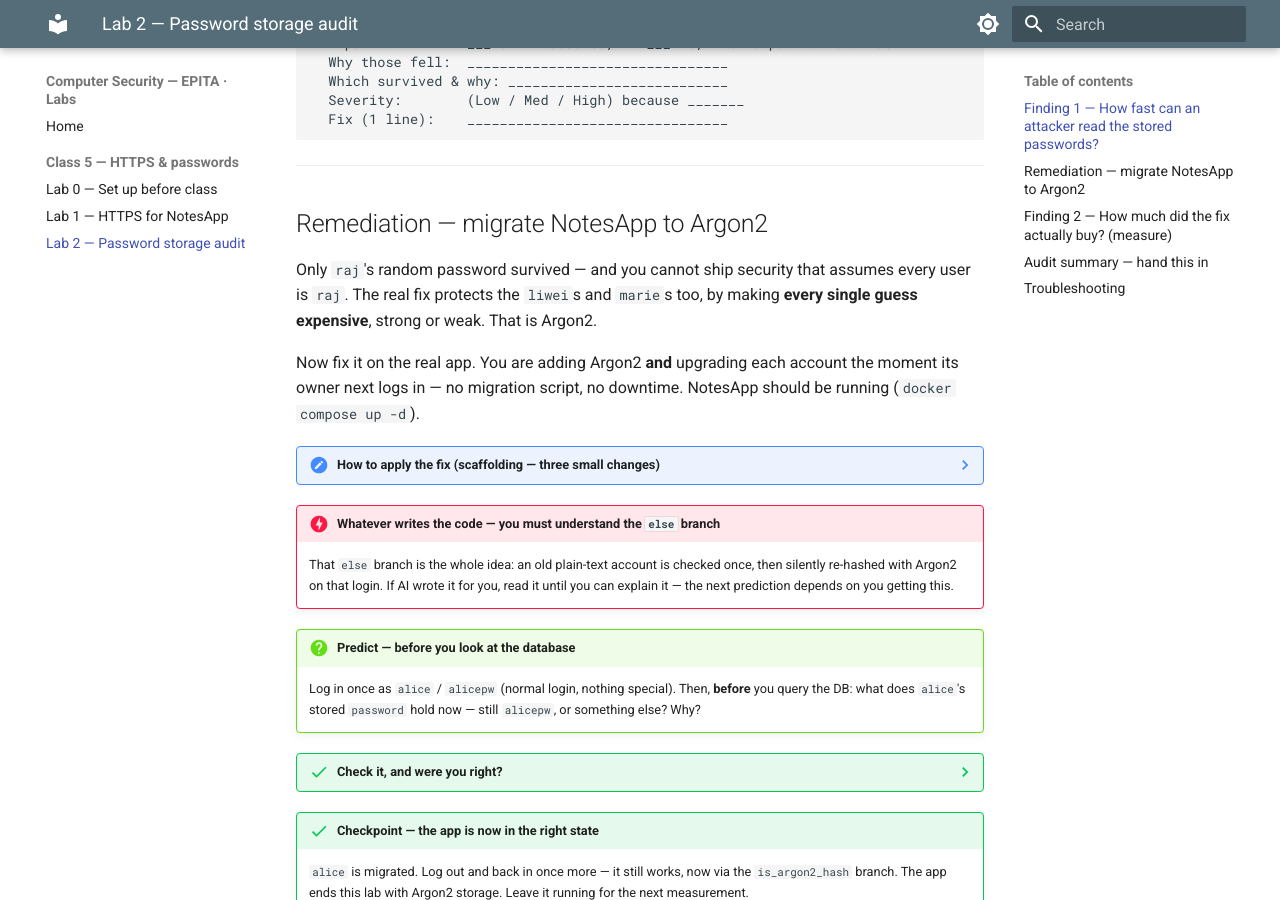
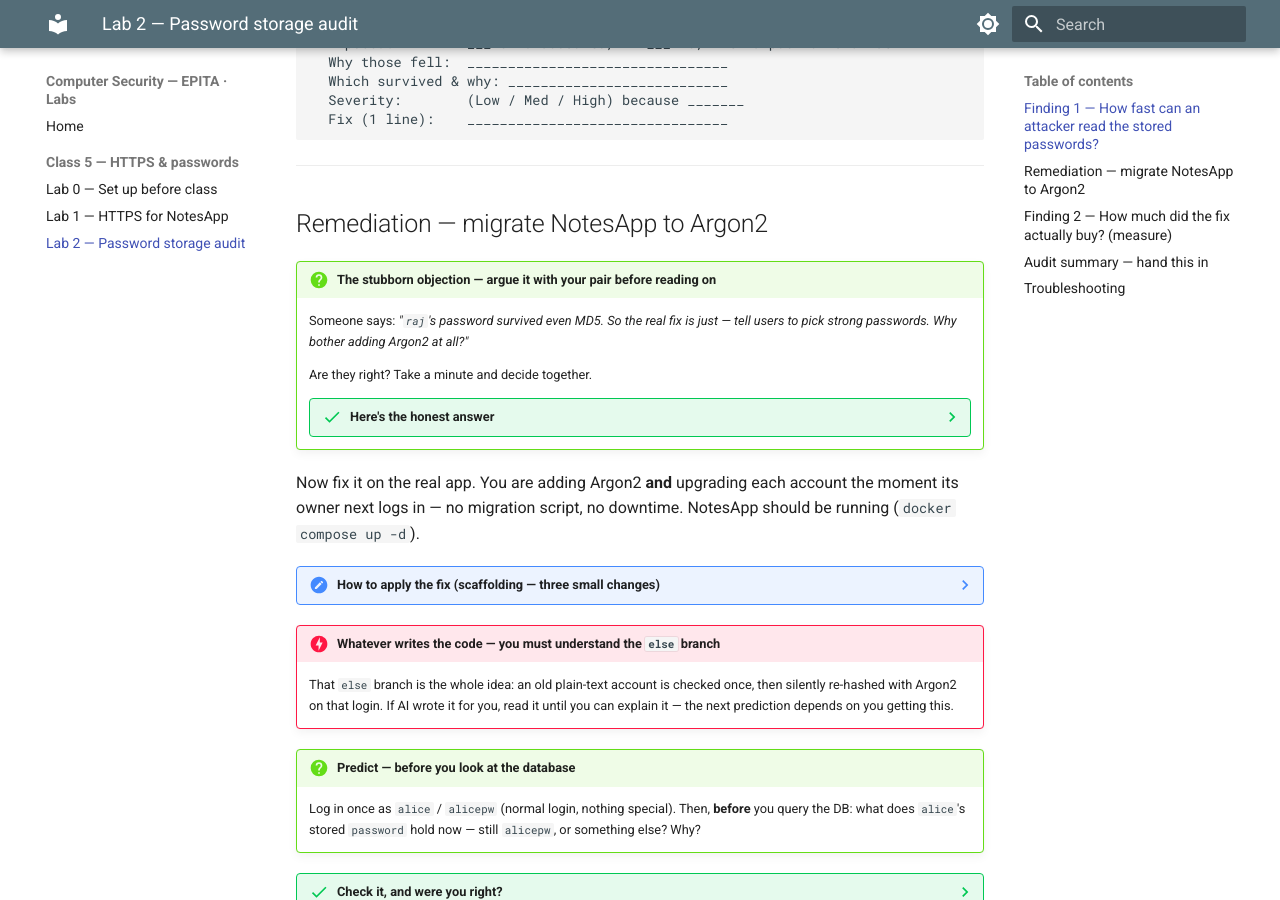
Before and after one commit to KristenPire/epita-security-labs, an MkDocs documentation site: the page built from docs/class5/password-audit.md, in a window 1280 px wide and 900 px high, scrolled down 1434 px. Built offline with MkDocs 1.6.1 and Material for MkDocs 9.7.7, drawn with Linux system fonts in a browser that asks for light colours.

Commit message:
Close the 'just use a strong password' loophole with a devil's-advocate beat
Pose the smart objection (raj survived, so why Argon2?), concede what's true
(strong password protects that user), reframe to the developer's job (protect
the weakest-password majority; you can advise strength but not enforce it).

Co-Authored-By: Claude Opus 4.8 <noreply@anthropic.com>

```diff
--- a/docs/class5/password-audit.md
+++ b/docs/class5/password-audit.md
@@ -131,9 +131,25 @@ FINDING 1 — stored passwords (unsalted MD5)
 
 ## Remediation — migrate NotesApp to Argon2
 
-Only `raj`'s random password survived — and you cannot ship security that assumes every user is
-`raj`. The real fix protects the `liwei`s and `marie`s too, by making **every single guess
-expensive**, strong or weak. That is Argon2.
+!!! question "The stubborn objection — argue it with your pair before reading on"
+    Someone says: *"`raj`'s password survived even MD5. So the real fix is just — tell users to pick
+    strong passwords. Why bother adding Argon2 at all?"*
+
+    Are they right? Take a minute and decide together.
+
+    ??? success "Here's the honest answer"
+        **Half right — and getting the other half exact is the whole point of today.**
+
+        - **True:** a long random password like `raj`'s is hard to crack even with MD5. For *that one
+          account*, the user protected themselves. You are not wrong that strong passwords help.
+        - **But you are the developer, not the user.** Your table holds *everyone*, and most people
+          pick `123456`. The question "is this password store safe?" is answered by the **weakest**
+          password in it, not the strongest — one admin with `password1` is already a breach.
+        - **You can *advise* strong passwords. You cannot *enforce* them.** Argon2 is the one control
+          that protects the users who didn't listen — and it costs you, the developer, almost nothing.
+
+        So: **a strong password protects you; Argon2 protects your users.** A real system needs both,
+        but only one of them is your job to *guarantee* — and it is the one you are about to build.
 
 Now fix it on the real app. You are adding Argon2 **and** upgrading each account the moment its owner
 next logs in — no migration script, no downtime. NotesApp should be running (`docker compose up -d`).
```
